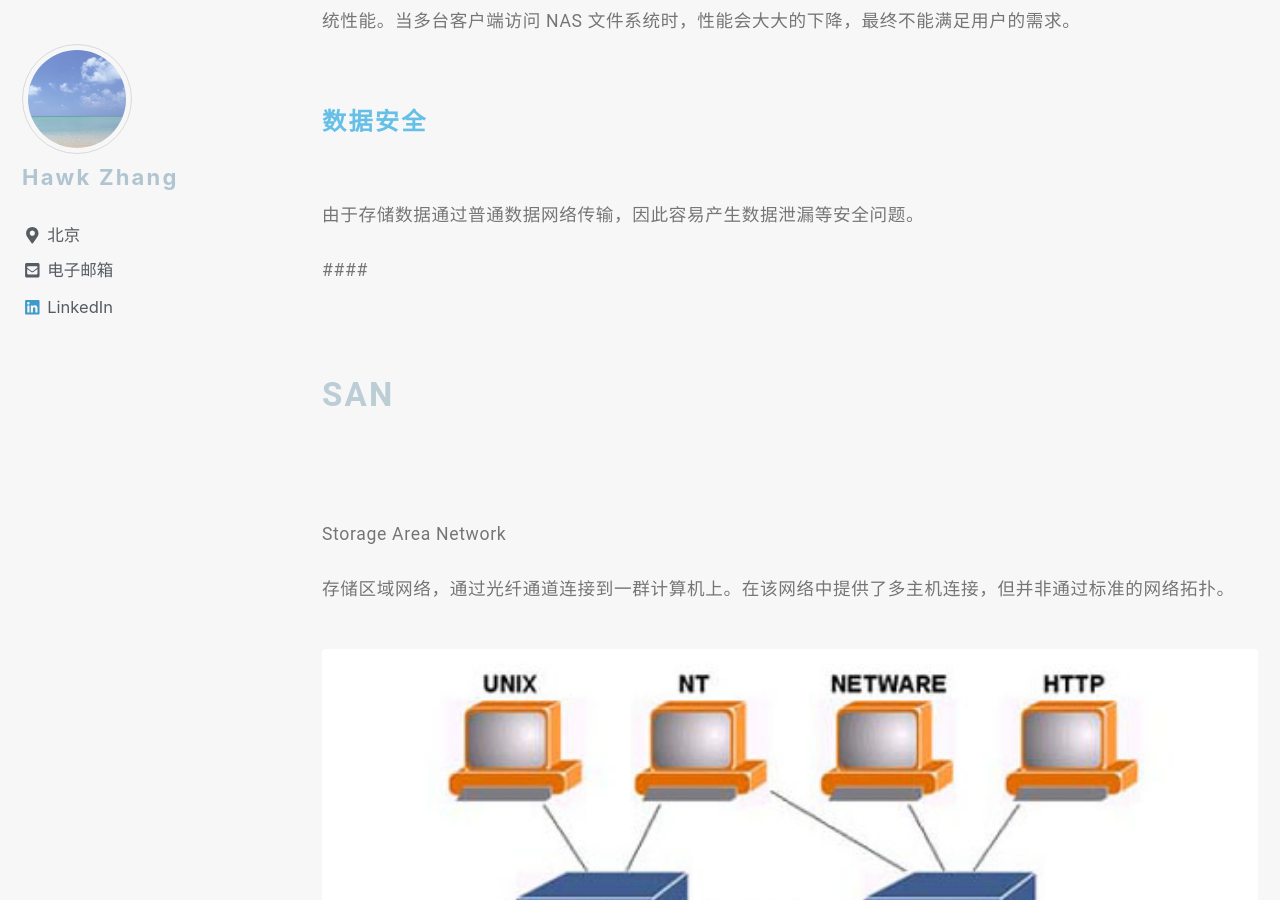
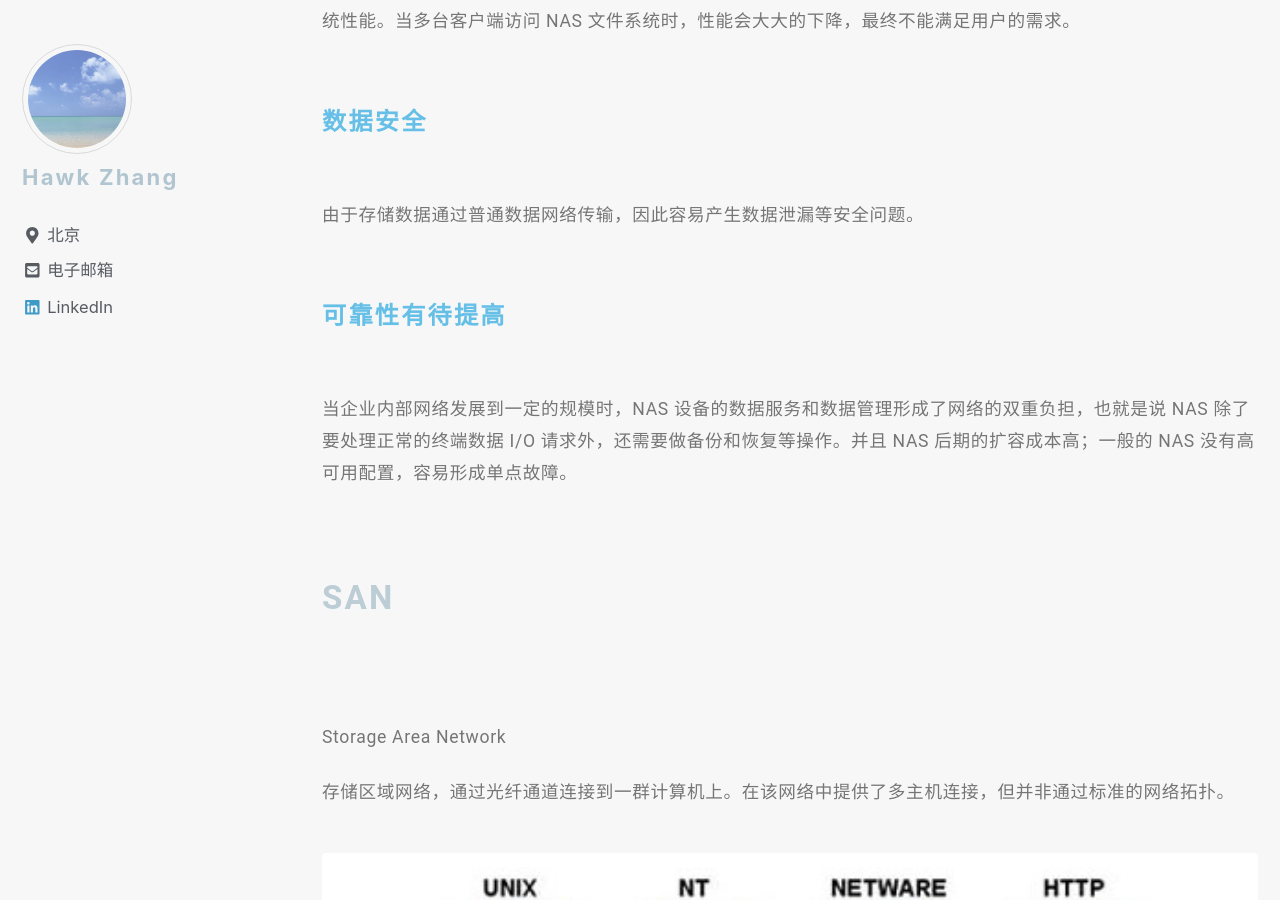
Before and after one commit to narru888/linotes_note, a Jekyll site: the page built from _posts/storage/2018-03-01-das.nas.san.md, in a window 1280 px wide and 900 px high, scrolled down 8514 px. Built offline with Jekyll 4.4.1, drawn with Linux system fonts in a browser that asks for light colours; nearby versions of some CDN libraries; a script that is not in the unit is left out.

Commit message:
update on 2018-11-21 12:18:01 CST

```diff
--- a/_posts/storage/2018-03-01-das.nas.san.md
+++ b/_posts/storage/2018-03-01-das.nas.san.md
@@ -147,7 +147,9 @@
 
 由于存储数据通过普通数据网络传输，因此容易产生数据泄漏等安全问题。
 
-####
+#### 可靠性有待提高
+
+当企业内部网络发展到一定的规模时，NAS 设备的数据服务和数据管理形成了网络的双重负担，也就是说 NAS 除了要处理正常的终端数据 I/O 请求外，还需要做备份和恢复等操作。并且 NAS 后期的扩容成本高；一般的 NAS 没有高可用配置，容易形成单点故障。
 
 
 
```
